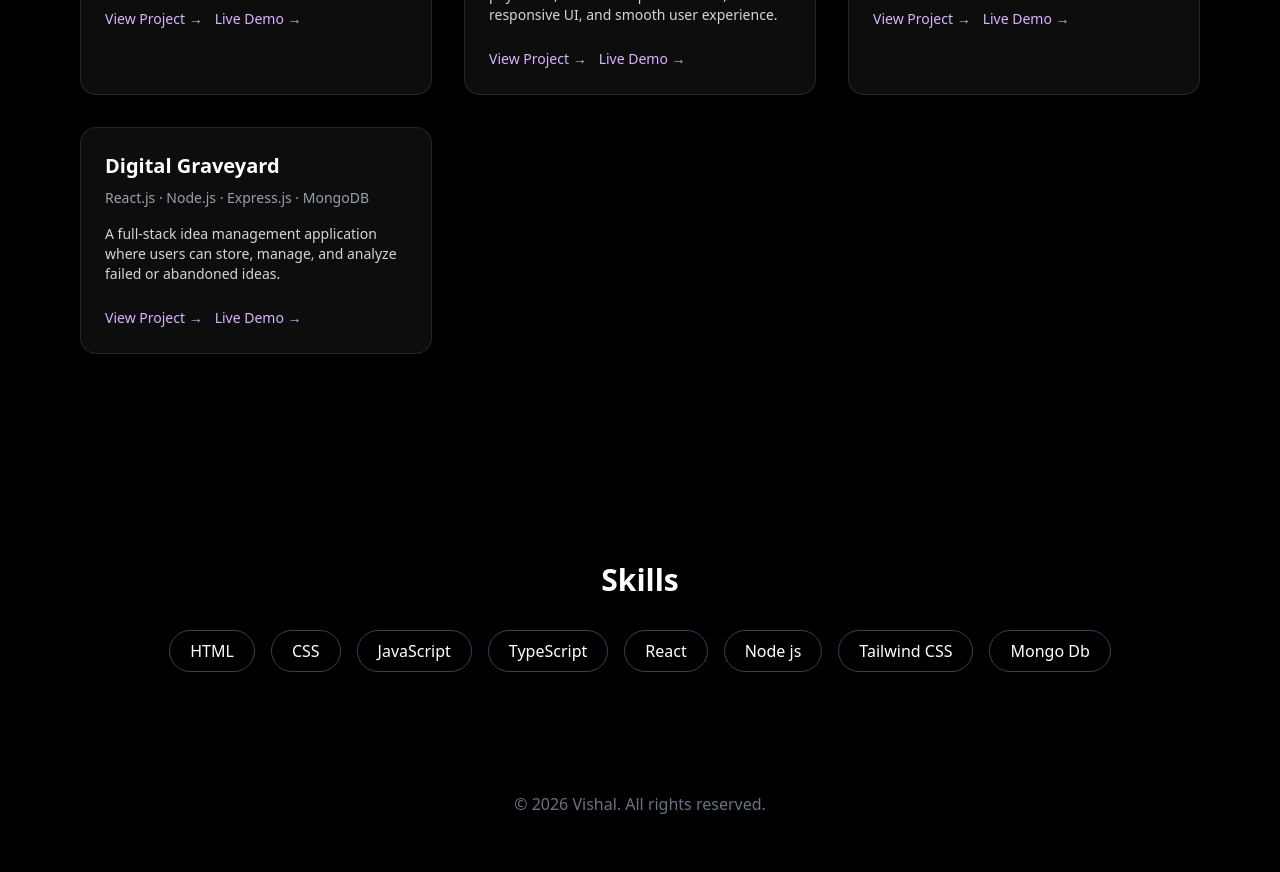
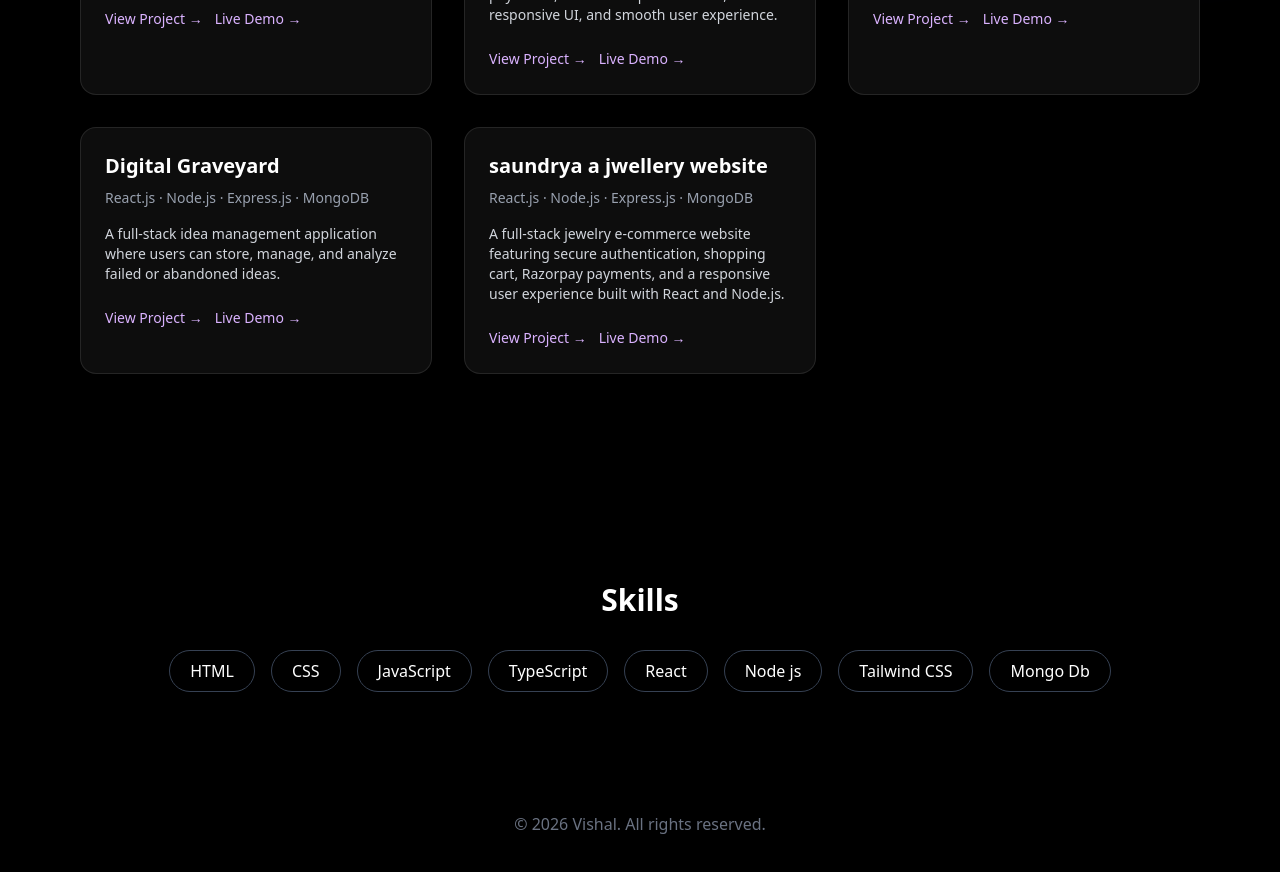
Before and after one commit to VISHAL29OCT/protfoliovishal, a Next.js app: page / in a window 1280 px wide. Shown: the part 1120-1992 px from the top of the page. Built offline with nearby package versions, Linux system fonts and the light colour scheme.

Commit message:
updated projects

```diff
--- a/app/components/Projects.jsx
+++ b/app/components/Projects.jsx
@@ -32,7 +32,16 @@ const projects = [
     github: "https://github.com/VISHAL29OCT/digitalgraveyardfrontend",
     live: "https://digitalgraveyardfrontend.vercel.app",
     desc: "A full-stack idea management application where users can store, manage, and analyze failed or abandoned ideas."
-  }
+  },
+ {
+    id: "saundryawebsite",
+    title: "saundrya a  jwellery website",
+    tech: "React.js · Node.js · Express.js · MongoDB ",
+    github: "https://github.com/VISHAL29OCT/saundrya",
+    live: "https://amma-webclone.vercel.app/",
+    desc: "A full-stack jewelry e-commerce website featuring secure authentication, shopping cart, Razorpay payments, and a responsive user experience built with React and Node.js."
+  },
+
 
 ];
 
```
